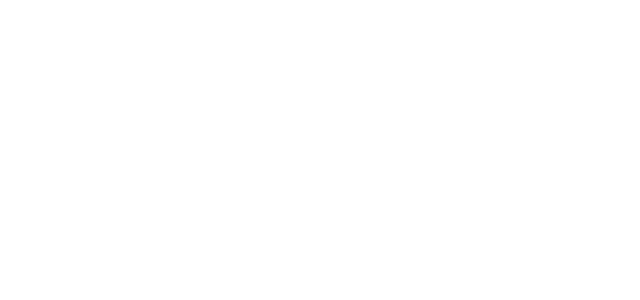
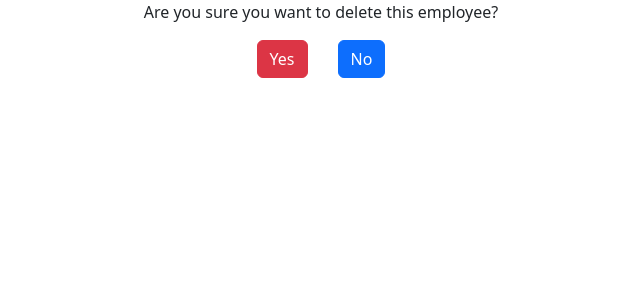
Before and after one commit to sandeepaMallawarachchi/ITP_Project, a React (Create React App) app in the folder frontend/: page /deleteEmployee/1 in a window 1280 px wide. Before the commit this address had no page. Shown: the top 300 px of the page, without its empty margins (319-959 px from the left). Built offline with nearby package versions, Linux system fonts and the light colour scheme.

Commit message:
DeleteEmployee

```diff
--- a/frontend/src/App.js
+++ b/frontend/src/App.js
@@ -3,6 +3,8 @@
 import { BrowserRouter as Router, Route, Routes } from 'react-router-dom'
 import AddEmployee from './components/AddEmployee'
 import AllEmployees from './components/AllEmployees'
+import UpdateEmployee from './components/UpdateEmployee'
+import DeleteEmployee from './components/DeleteEmployee'
 
 function App() {
   return (
@@ -15,6 +17,12 @@
         <Routes>
           <Route path='/allEmployees' element={<AllEmployees />} />
         </Routes>
+        <Routes>
+          <Route path='/updateEmployee/:id' element={<UpdateEmployee />} />
+        </Routes>
+        <Routes>
+          <Route path='/deleteEmployee/:id' element={<DeleteEmployee />} />
+        </Routes>
       </div>
     </Router>
   );
--- /dev/null
+++ b/frontend/src/components/DeleteEmployee.js
@@ -0,0 +1,30 @@
+import React from "react";
+import axios from "axios";
+import { Link, useParams, useNavigate } from "react-router-dom";
+
+function DeleteEmployee() {
+
+    const yesBtn = async () => {
+        try {
+            await axios.delete(`http://localhost:8070/staff/delete/${id}`);
+            //navigate("/dashboard");
+        } catch (error) {
+            console.error("Error deleting employee", error.message);
+            alert("Error deleting employee. Please try again.");
+        }
+    };
+
+    return (
+        <div>
+
+            <p>Are you sure you want to delete this employee?</p>
+
+            <button style={{ margin: "0 30px 0 0" }} className='btn btn-danger' onClick={yesBtn}>Yes</button>
+            <Link to="/"><button className='btn btn-primary'>No</button></Link>
+
+        </div>
+
+    );
+}
+
+export default DeleteEmployee;
```
